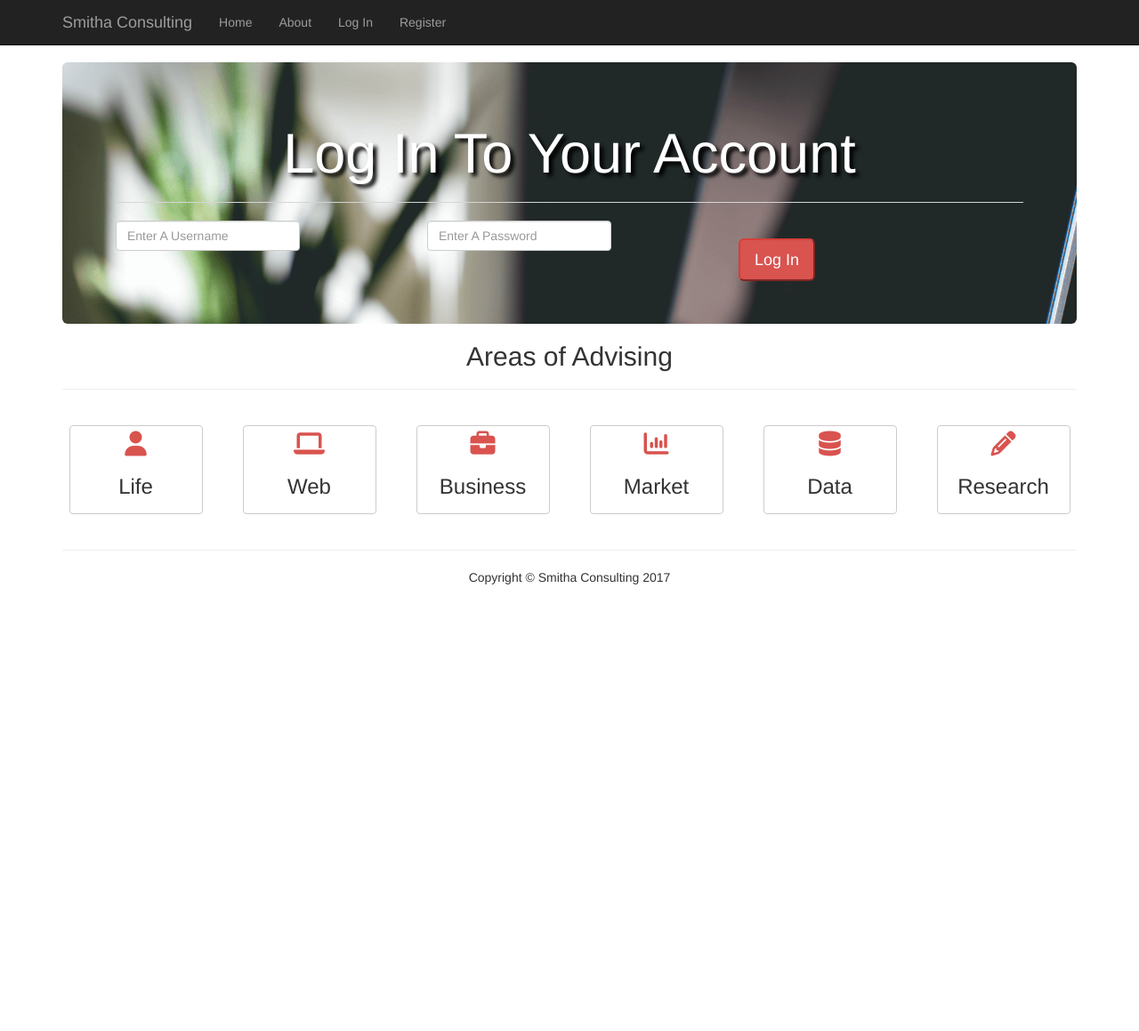
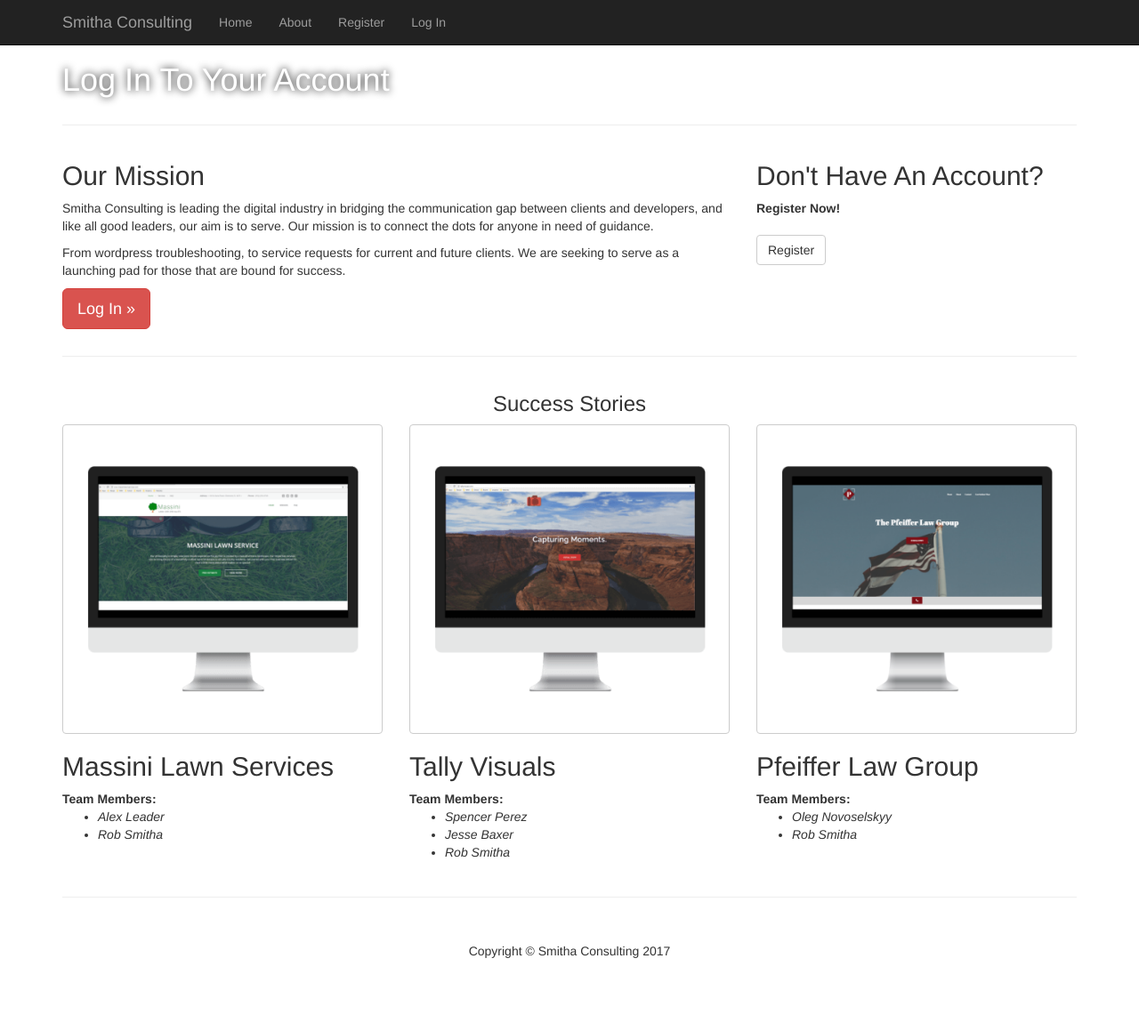
Before and after one commit to WebMediaConcepts/Project_Files, a PHP site: page / in a window 1280 px wide. Shown: the whole page at 89% size. Before the commit the page ends 657 px from the top, so only its background shows below. Run offline with PHP 8.4, Linux system fonts and the light colour scheme; some libraries are stand-ins or nearby versions.

Commit message:
Set up login and dashboard 4/18/2017

```diff
--- a/Websites/smithaconsulting.com/about.html
+++ b/Websites/smithaconsulting.com/about.html
@@ -52,6 +52,9 @@
                     </li>
                     <li>
                         <a href="register.html">Register</a>
+                    </li>
+                    <li>
+                        <a href="login.php">Log In</a>
                     </li>
                 </ul>
             </div>
--- a/Websites/smithaconsulting.com/css/custom.css
+++ b/Websites/smithaconsulting.com/css/custom.css
@@ -61,3 +61,31 @@ textarea {
 .red {
     color: #d9534f;
 }
+
+/*FRONT PAGE TEMPLATE STYLE*/
+body {
+    padding-top: 50px; /* Required padding for .navbar-fixed-top. Remove if using .navbar-static-top. Change if height of navigation changes. */
+}
+
+/* Header Image Background - Change the URL below to your image path (example: ../images/background.jpg) */
+
+
+/* Customize the text color and shadow color and to optimize text legibility. */
+
+.tagline {
+    text-shadow: 0 0 10px #000;
+    color: #fff;
+}
+
+.img-center {
+    margin: 0 auto;
+}
+
+footer {
+    margin: 50px 0;
+}
+iframe {
+    width: 100%;
+    height: 250px;
+    border: 0;
+}
--- a/Websites/smithaconsulting.com/css/login.css
+++ b/Websites/smithaconsulting.com/css/login.css
@@ -52,3 +52,8 @@
 .demo-content label {
     width: auto;
 }
+iframe {
+    width: 100%;
+    height: 250px;
+    border: 0;
+}
--- a/Websites/smithaconsulting.com/index.html
+++ b/Websites/smithaconsulting.com/index.html
@@ -52,10 +52,10 @@
                         <a href="about.html">About</a>
                     </li>
                     <li>
-                        <a href="login.php">Log In</a>
+                        <a href="register.html">Register</a>
                     </li>
                     <li>
-                        <a href="register.html">Register</a>
+                        <a href="login.php">Log In</a>
                     </li>
                 </ul>
             </div>
@@ -64,89 +64,116 @@
         <!-- /.container -->
     </nav>
 
+    <!-- Image Background Page Header -->
+    <!-- Note: The background image is set within the business-casual.css file. -->
+    <header class="business-header">
+        <div class="container">
+            <div class="row">
+                <div class="col-lg-12">
+                    <h1 class="tagline">Log In To Your Account</h1>
+                </div>
+            </div>
+        </div>
+    </header>
+
     <!-- Page Content -->
     <div class="container">
 
-        <!-- Jumbotron Header -->
-        <header class="jumbotron">
-            <h1 class="text-center textResizer">Log In To Your Account</h1>
-            <hr />
-            <form class="form-inline">
-                <div class="row">
-                    <div class="col-md-4">
-                        <div class="form-group">
-                            <input type="text" class="form-control" name="username" placeholder="Enter A Username" />
-                            <span id="uname_err"></span>
-                        </div>
-                    </div>
-                    <div class="col-md-4">
-                        <div class="form-group">
-                            <input type="text" class="form-control" name="password" placeholder="Enter A Password" />
-                            <span id="pw_err"></span>
-                        </div>
-                    </div>
-                    <div class="col-md-4 clearfix">
-                        <div class="pull-left ">
-                            <br />
-                            <button type="submit" class="btn-lg btn-danger">Log In</button>
-                        </div>
-                    </div>
+        <hr>
 
-                </div>
-			</form>
-
-        </header>
-
-
-        <!-- Title -->
         <div class="row">
-            <div class="col-lg-12 text-center">
-                <h2>Areas of Advising</h2>
-                <hr />
+            <div class="col-sm-8">
+                <h2>Our Mission</h2>
+                <p>Smitha Consulting is leading the digital industry in bridging the communication gap between clients and developers, and like all good leaders, our aim is to serve. Our mission is to connect the dots for anyone in need of guidance. </p>
+                <p>From wordpress troubleshooting, to service requests for current and future clients. We are seeking to serve as a launching pad for those that are bound for success.</p>
+                <p>
+                    <a class="btn btn-danger btn-lg" href="login.php">Log In &raquo;</a>
+                </p>
+            </div>
+            <div class="col-sm-4">
+                <h2>Don't Have An Account?</h2>
+                <address>
+                    <strong>Register Now!</strong>
+                </address>
+                <button class="btn btn-default" data-dismiss="modal" data-toggle="modal" data-target="#ModalRegister">Register</button>
             </div>
         </div>
         <!-- /.row -->
 
+        <hr>
+
         <div class="row">
-
-            <div class="col-lg-2 col-md-4 col-sm-4 col-xs-6 text-center">
-                <button class="btn btn-default service-icon" data-toggle="modal" data-target="#ModalLife">
-                    <i class="fa fa-user fa-2x red"></i>
-                    <h3>Life</h3>
-                </button>
+            <div class="text-center">
+                <h3>Success Stories</h3>
             </div>
-            <div class="col-lg-2 col-md-4 col-sm-4 col-xs-6 text-center" data-toggle="modal" data-target="#ModalWeb">
-                <button class="btn btn-default service-icon">
-                    <i class="fa fa-laptop fa-2x red"></i>
-                    <h3>Web</h3>
-                </button>
+            <div class="col-sm-4">
+                <div class="hidden-sm hidden-xs">
+                    <button class="btn btn-default" data-dismiss="modal" data-toggle="modal" data-target="#Modal1"><img class="img-responsive img-center" src="img/massini.png" alt=""></button>
+                </div>
+                <div class="hidden-md hidden-lg">
+                    <a href="http://www.massinilawnservices.com/"><img class="img-responsive img-center" src="img/massini.png" alt=""></a>
+                </div>
+                    <h2>Massini Lawn Services</h2>
+                <address>
+                    <strong>Team Members:</strong>
+                    <ul>
+                        <li>
+                            <i>Alex Leader</i>
+                        </li>
+                        <li>
+                            <i>Rob Smitha</i>
+                        </li>
+                    </ul>
+                </address>
             </div>
-            <div class="col-lg-2 col-md-4 col-sm-4 col-xs-6 text-center" data-toggle="modal" data-target="#ModalBusiness">
-                <button class="btn btn-default service-icon">
-                    <i class="fa fa-briefcase fa-2x red"></i>
-                    <h3>Business</h3>
-                </button>
+            <div class="col-sm-4">
+                <div class="hidden-sm hidden-xs">
+                    <button class="btn btn-default" data-dismiss="modal" data-toggle="modal" data-target="#Modal2"><img class="img-responsive img-center" src="img/tallyvisuals.png" alt=""></button>
+                </div>
+                <div class="hidden-md hidden-lg">
+                    <a href="http://tallyvisuals.com/"><img class="img-responsive img-center" src="img/tallyvisuals.png" alt=""></a>
+                </div>
+                <h2>Tally Visuals</h2>
+                <address>
+                    <strong>Team Members:</strong>
+                    <ul>
+                        <li>
+                            <i>Spencer Perez</i>
+                        </li>
+                        <li>
+                            <i>Jesse Baxer</i>
+                        </li>
+                        <li>
+                            <i>Rob Smitha</i>
+                        </li>
+                    </ul>
+                </address>
             </div>
-            <div class="col-lg-2 col-md-4 col-sm-4 col-xs-6 text-center" data-toggle="modal" data-target="#ModalMarket">
-                <button class="btn btn-default service-icon">
-                    <i class="fa fa-bar-chart fa-2x red"></i><br />
-                    <h3>Market</h3>
-                </button>
-            </div>
-            <div class="col-lg-2 col-md-4 col-sm-4 col-xs-6 text-center" data-toggle="modal" data-target="#ModalData">
-                <button class="btn btn-default service-icon">
-                    <i class="fa fa-database fa-2x red"></i><br />
-                    <h3>Data</h3>
-                </button>
-            </div>
-            <div class="col-lg-2 col-md-4 col-sm-4 col-xs-6 text-center" data-toggle="modal" data-target="#ModalResearch">
-                <button class="btn btn-default service-icon">
-                    <i class="fa fa-pencil fa-2x red"></i><br />
-                    <h3>Research</h3>
-                </button>
+            <div class="col-sm-4">
+                <div class="hidden-sm hidden-xs">
+                    <button class="btn btn-default" data-dismiss="modal" data-toggle="modal" data-target="#Modal3"><img class="img-responsive img-center" src="img/pfeifferlaw.png" alt=""></button>
+                </div>
+                <div class="hidden-md hidden-lg">
+                    <a href="http://pfeifferlawgroup.com/"><img class="img-responsive img-center" src="img/pfeifferlaw.png" alt=""></a>
+                </div>
+                <h2>Pfeiffer Law Group</h2>
+                <address>
+                    <strong>Team Members:</strong>
+                    <ul>
+                        <li>
+                            <i>Oleg Novoselskyy</i>
+                        </li>
+                        <li>
+                            <i>Rob Smitha</i>
+                        </li>
+                    </ul>
+                </address>
             </div>
         </div>
+        <!-- /.row -->
+
         <hr>
+
         <!-- Footer -->
         <footer>
             <div class="row">
@@ -163,7 +190,20 @@
 
     <!-- Bootstrap Core JavaScript -->
     <script src="js/bootstrap.min.js"></script>
-
+    <script>
+        hover = function () {
+            if (!document.body.currentStyle) return;
+            var DIVcomments = document.getElementById('comments');
+            var DIVcomment_wrap = document.getElementById('comment-wrap');
+            DIVcomments.onmouseover = function () {
+                DIVcomment_wrap.style.display = 'block';
+            }
+            DIVcomments.onmouseout = function () {
+                DIVcomment_wrap.style.display = 'none';
+            }
+        }
+        window.onload = hover;
+    </script>
 
 
     <!-- ModalRegister -->
@@ -233,19 +273,21 @@
 
         </div>
     </div>
-    <!-- ModalLife -->
-    <div id="ModalLife" class="modal fade" role="dialog">
-        <div class="modal-dialog">
+    <!-- Massini Modal-->
+    <div id="Modal1" class="modal fade" role="dialog">
+        <div class="modal-dialog modal-lg">
 
             <!-- Modal content-->
             <div class="modal-content">
                 <div class="modal-header">
                     <button type="button" class="close" data-dismiss="modal">&times;</button>
-                    <h4 class="modal-title">Modal Header</h4>
+                    <h4 class="modal-title">Massini Lawn Services</h4>
                 </div>
                 <div class="modal-body">
-                    <h3>Talk to a life consultant.</h3>
+                    <iframe src="http://www.massinilawnservices.com/"></iframe>
+                    <br />
                     <button class="btn btn-danger" data-dismiss="modal" data-toggle="modal" data-target="#ModalRegister">Register</button>
+                    <a href="http://www.massinilawnservices.com/" class="btn btn-default">Visit Site</a>
                 </div>
                 <div class="modal-footer">
                     <button type="button" class="btn btn-default" data-dismiss="modal">Close</button>
@@ -254,19 +296,21 @@
 
         </div>
     </div>
-    <!-- ModalWeb -->
-    <div id="ModalWeb" class="modal fade" role="dialog">
-        <div class="modal-dialog">
+    <!-- TallyVisuals Modal -->
+    <div id="Modal2" class="modal fade" role="dialog">
+        <div class="modal-dialog modal-lg">
 
             <!-- Modal content-->
             <div class="modal-content">
                 <div class="modal-header">
                     <button type="button" class="close" data-dismiss="modal">&times;</button>
-                    <h4 class="modal-title">Modal Header</h4>
+                    <h4 class="modal-title">Tally Visuals</h4>
                 </div>
                 <div class="modal-body">
-                    <h3>Talk to a web consultant.</h3>
+                    <iframe src="http://tallyvisuals.com/"></iframe>
+                    <br />
                     <button class="btn btn-danger" data-dismiss="modal" data-toggle="modal" data-target="#ModalRegister">Register</button>
+                    <a href="http://tallyvisuals.com/" class="btn btn-default">Visit Site</a>
                 </div>
                 <div class="modal-footer">
                     <button type="button" class="btn btn-default" data-dismiss="modal">Close</button>
@@ -275,19 +319,21 @@
 
         </div>
     </div>
-    <!-- ModalBusiness -->
-    <div id="ModalBusiness" class="modal fade" role="dialog">
-        <div class="modal-dialog">
+    <!-- Pfeiffer Law Modal -->
+    <div id="Modal3" class="modal fade" role="dialog">
+        <div class="modal-dialog modal-lg">
 
             <!-- Modal content-->
             <div class="modal-content">
                 <div class="modal-header">
                     <button type="button" class="close" data-dismiss="modal">&times;</button>
-                    <h4 class="modal-title">Modal Header</h4>
+                    <h4 class="modal-title">Pfeiffer Law Group</h4>
                 </div>
                 <div class="modal-body">
-                    <h3>Talk to a business consultant.</h3>
+                    <iframe src="http://pfeifferlawgroup.com/"></iframe>
+                    <br />
                     <button class="btn btn-danger" data-dismiss="modal" data-toggle="modal" data-target="#ModalRegister">Register</button>
+                    <a href="http://pfeifferlawgroup.com/" class="btn btn-default">Visit Site</a>
                 </div>
                 <div class="modal-footer">
                     <button type="button" class="btn btn-default" data-dismiss="modal">Close</button>
@@ -296,69 +342,7 @@
 
         </div>
     </div>
-    <!-- ModalMarket -->
-    <div id="ModalMarket" class="modal fade" role="dialog">
-        <div class="modal-dialog">
 
-            <!-- Modal content-->
-            <div class="modal-content">
-                <div class="modal-header">
-                    <button type="button" class="close" data-dismiss="modal">&times;</button>
-                    <h4 class="modal-title">Modal Header</h4>
-                </div>
-                <div class="modal-body">
-                    <h3>Talk to a market consultant.</h3>
-                    <button class="btn btn-danger" data-dismiss="modal" data-toggle="modal" data-target="#ModalRegister">Register</button>
-                </div>
-                <div class="modal-footer">
-                    <button type="button" class="btn btn-default" data-dismiss="modal">Close</button>
-                </div>
-            </div>
-
-        </div>
-    </div>
-    <!-- ModalData -->
-    <div id="ModalData" class="modal fade" role="dialog">
-        <div class="modal-dialog">
-
-            <!-- Modal content-->
-            <div class="modal-content">
-                <div class="modal-header">
-                    <button type="button" class="close" data-dismiss="modal">&times;</button>
-                    <h4 class="modal-title">Modal Header</h4>
-                </div>
-                <div class="modal-body">
-                    <h3>Talk to a data consultant.</h3>
-                    <button class="btn btn-danger" data-dismiss="modal" data-toggle="modal" data-target="#ModalRegister">Register</button>
-                </div>
-                <div class="modal-footer">
-                    <button type="button" class="btn btn-default" data-dismiss="modal">Close</button>
-                </div>
-            </div>
-
-        </div>
-    </div>
-    <!-- ModalResearch -->
-    <div id="ModalResearch" class="modal fade" role="dialog">
-        <div class="modal-dialog">
-
-            <!-- Modal content-->
-            <div class="modal-content">
-                <div class="modal-header">
-                    <button type="button" class="close" data-dismiss="modal">&times;</button>
-                    <h4 class="modal-title">Modal Header</h4>
-                </div>
-                <div class="modal-body">
-                    <h3>Talk to a research consultant.</h3>
-                    <button class="btn btn-danger" data-dismiss="modal" data-toggle="modal" data-target="#ModalRegister">Register</button>
-                </div>
-                <div class="modal-footer">
-                    <button type="button" class="btn btn-default" data-dismiss="modal">Close</button>
-                </div>
-            </div>
-
-        </div>
-    </div>
 </body>
 
 </html>
--- a/Websites/smithaconsulting.com/register.html
+++ b/Websites/smithaconsulting.com/register.html
@@ -52,6 +52,9 @@
                     </li>
                     <li>
                         <a href="register.html">Register</a>
+                    </li>
+                    <li>
+                        <a href="login.php">Log In</a>
                     </li>
                 </ul>
             </div>
```
Also changed, not shown: Websites/smithaconsulting.com/login.php (+12 -11 lines), Websites/smithaconsulting.com/img/massini.png (added), Websites/smithaconsulting.com/img/pfeifferlaw.png (added), Websites/smithaconsulting.com/img/tallyvisuals.png (added).
